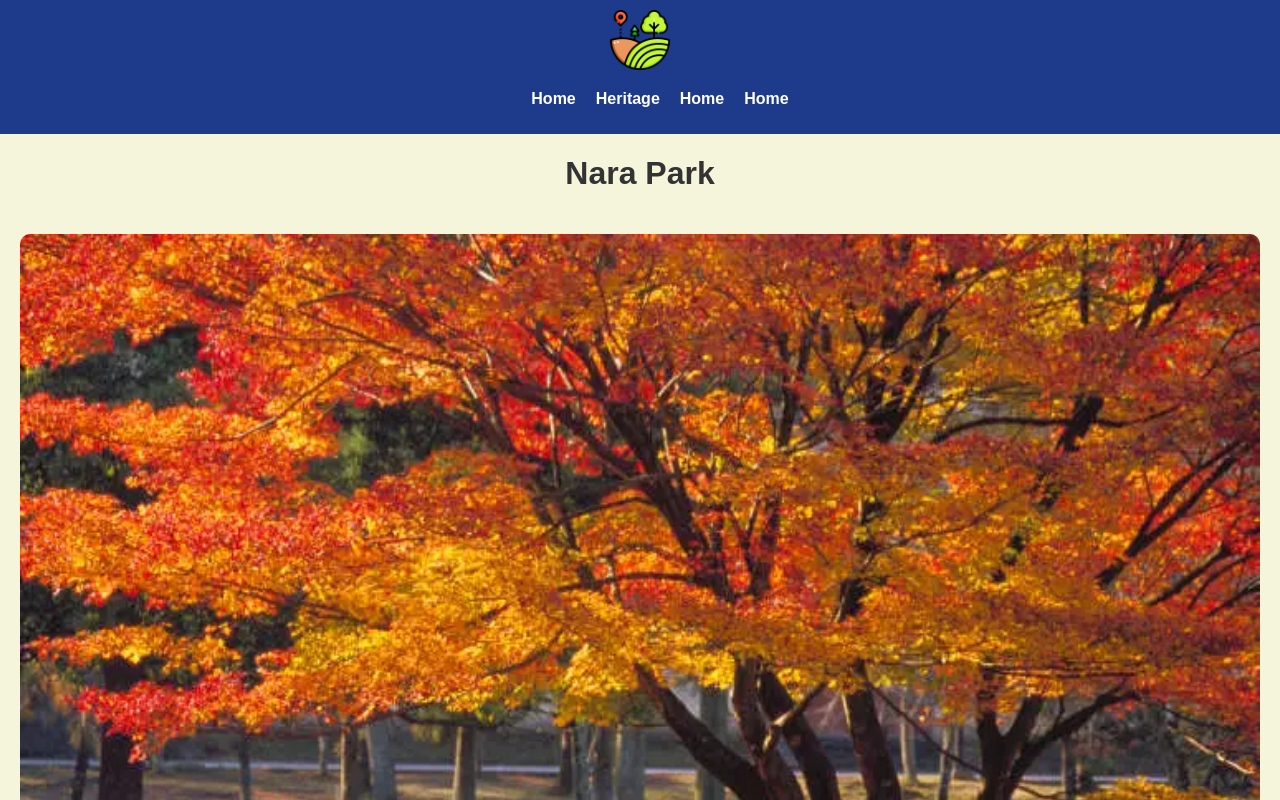
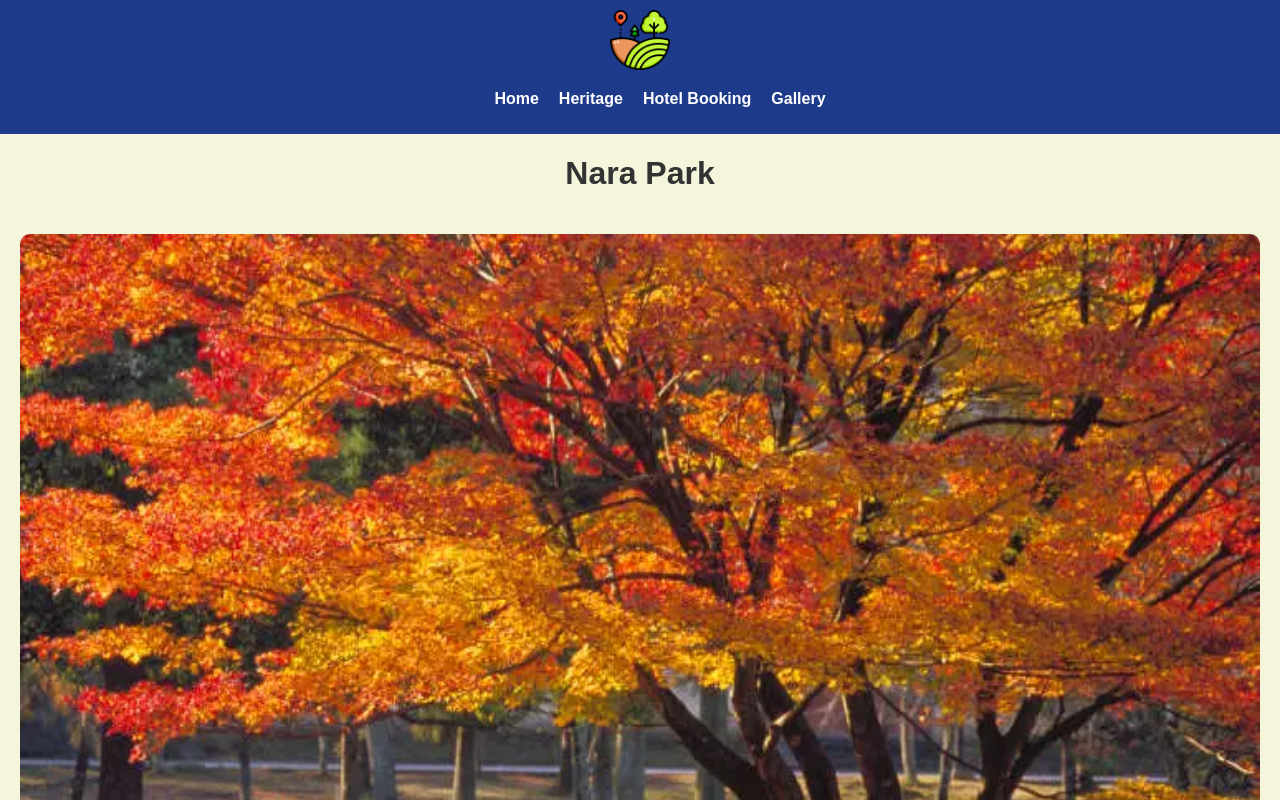
Before and after one commit to 24CSB0B37/NITW_TOURISM_CSEB_WP, a plain HTML site: page heritage-sites/site3.html in a window 1280 px wide. Shown: the top 800 px of the page. Drawn offline with Linux system fonts and the light colour scheme.

Commit message:
Update site3.html

```diff
--- a/heritage-sites/site3.html
+++ b/heritage-sites/site3.html
@@ -14,8 +14,8 @@
             <ul>
                 <a href="index.html"><li>Home</li></a>
                 <a href="heritage.html"><li>Heritage</li></a>
-                <a href="booking.html"><li>Home</li></a>
-                <a href="gallery.html"><li>Home</li></a>
+                <a href="booking.html"><li>Hotel Booking</li></a>
+                <a href="gallery.html"><li>Gallery</li></a>
             </ul>
         </nav>
     </header>
```
